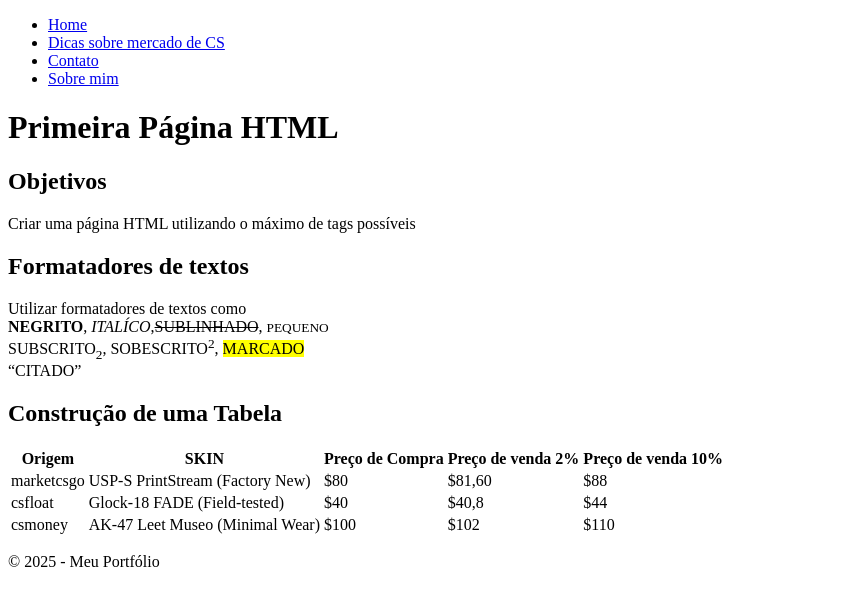
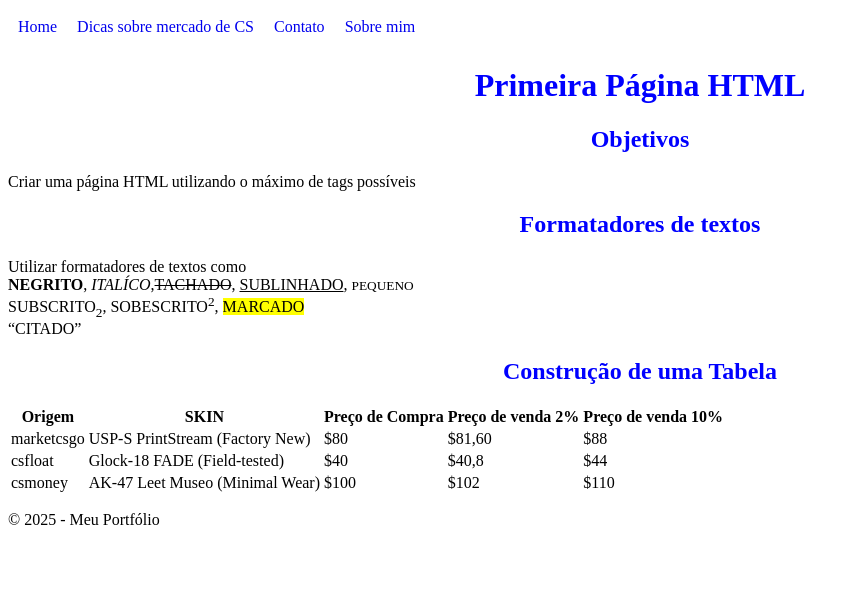
Before and after one commit to haoasakura98/Basics-of-HTML, a plain HTML site: page index.html in a window 1280 px wide. Shown: the whole page, without its empty margins (0-859 px from the left). Drawn offline with Linux system fonts and the light colour scheme.

Commit message:
Update index.html

```diff
--- a/index.html
+++ b/index.html
@@ -3,12 +3,38 @@
 
 <head>
 	<title> Aprendendo HTML </title>
+
+	<link rel="stylesheet" href="estilos.css">
+
+	<style>
+
+		h1, h2, h3, h4, h5, h6{
+			color:blue;
+			text-align:center;
+		}
+
+		#menu-principal ul{
+			display:flex;
+			list-style-type: none;
+			margin:0px;
+			padding:0px;
+		}
+
+		#menu-principal li{
+			margin:10px;
+		}
+
+		#menu-principal a{
+			text-decoration:none;
+		}
+
+	</style>
 </head>
 
 <body>
 
 <header>
-	<nav>
+	<nav id="menu-principal">
 
 		<ul>
 			<li><a href="index.html">Home</a></li>
@@ -22,15 +48,18 @@
 
 
 <main>
+
+
+
 	<h1> Primeira Página HTML </h1>
 	<h2> Objetivos </h2>
 	<p> Criar uma página HTML utilizando o máximo de tags possíveis </p>
 
-	<h2> Formatadores de textos</h3>
+	<h2> Formatadores de textos</h2>
 	<p>
 		Utilizar formatadores de textos como <br>
 
-		<b>NEGRITO</b>, <i>ITALÍCO</i>,<s>SUBLINHADO</s>, <small>PEQUENO</small><br>
+		<b>NEGRITO</b>, <i>ITALÍCO</i>,<s>TACHADO</s>, <u>SUBLINHADO</u>, </u><small>PEQUENO</small><br>
 
 		SUBSCRITO<sub>2</sub>, SOBESCRITO<sup>2</sup>, <mark>MARCADO</mark><br>
 
```
